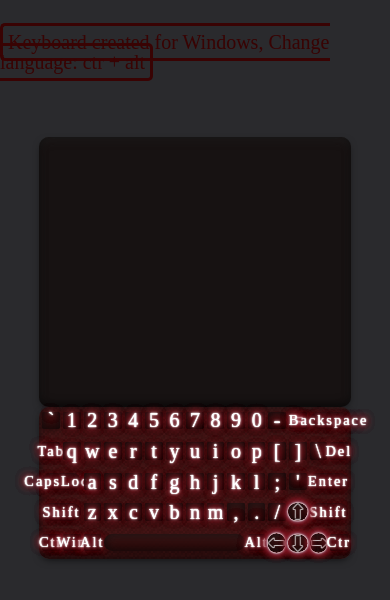
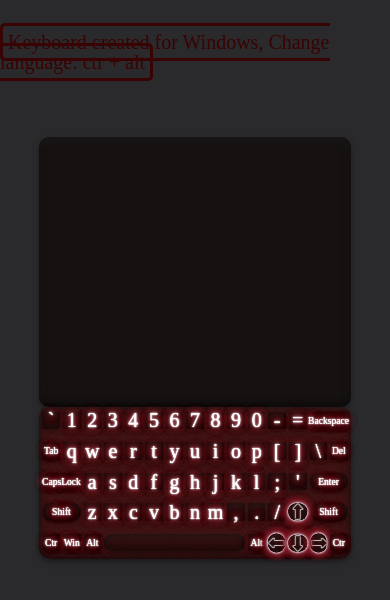
Before and after one commit to vikkitorry/Virtual-Keyboard, a plain HTML site: page index.html in a window 390 px wide. Drawn offline with Linux system fonts and the light colour scheme.

Commit message:
feat:  add feature 'change language'

```diff
--- a/js/app.js
+++ b/js/app.js
@@ -1,7 +1,7 @@
 class Keyboard {
   constructor() {
-    this.engLetters = {
-      Backquote: ['`', 'true'],
+    this.chars = {
+      Backquote: ['`', 'ё', 'true'],
       Digit1: ['1'],
       Digit2: ['2'],
       Digit3: ['3'],
@@ -16,44 +16,44 @@ class Keyboard {
       Equal: ['='],
       Backspace: ['Backspace'],
       Tab: ['Tab'],
-      KeyQ: ['q', 'true'],
-      KeyW: ['w', 'true'],
-      KeyE: ['e', 'true'],
-      KeyR: ['r', 'true'],
-      KeyT: ['t', 'true'],
-      KeyY: ['y', 'true'],
-      KeyU: ['u', 'true'],
-      KeyI: ['i', 'true'],
-      KeyO: ['o', 'true'],
-      KeyP: ['p', 'true'],
-      BracketLeft: ['[', 'true'],
-      BracketRight: [']', 'true'],
-      Backslash: ['\\', 'true'],
+      KeyQ: ['q', 'й', 'true'],
+      KeyW: ['w', 'ц', 'true'],
+      KeyE: ['e', 'у', 'true'],
+      KeyR: ['r', 'к', 'true'],
+      KeyT: ['t', 'е', 'true'],
+      KeyY: ['y', 'н', 'true'],
+      KeyU: ['u', 'г', 'true'],
+      KeyI: ['i', 'ш', 'true'],
+      KeyO: ['o', 'щ', 'true'],
+      KeyP: ['p', 'з', 'true'],
+      BracketLeft: ['[', 'х', 'true'],
+      BracketRight: [']', 'ъ', 'true'],
+      Backslash: ['\\', '/', 'true'],
       Delete: ['Del'],
       CapsLock: ['CapsLock'],
-      KeyA: ['a', 'true'],
-      KeyS: ['s', 'true'],
-      KeyD: ['d', 'true'],
-      KeyF: ['f', 'true'],
-      KeyG: ['g', 'true'],
-      KeyH: ['h', 'true'],
-      KeyJ: ['j', 'true'],
-      KeyK: ['k', 'true'],
-      KeyL: ['l', 'true'],
-      Semicolon: [';', 'true'],
-      Quote: ["'", 'true'],
+      KeyA: ['a', 'ф', 'true'],
+      KeyS: ['s', 'ы', 'true'],
+      KeyD: ['d', 'в', 'true'],
+      KeyF: ['f', 'а', 'true'],
+      KeyG: ['g', 'п', 'true'],
+      KeyH: ['h', 'р', 'true'],
+      KeyJ: ['j', 'о', 'true'],
+      KeyK: ['k', 'л', 'true'],
+      KeyL: ['l', 'д', 'true'],
+      Semicolon: [';', 'ж', 'true'],
+      Quote: ["'", 'э', 'true'],
       Enter: ['Enter'],
       ShiftLeft: ['Shift'],
-      KeyZ: ['z', 'true'],
-      KeyX: ['x', 'true'],
-      KeyC: ['c', 'true'],
-      KeyV: ['v', 'true'],
-      KeyB: ['b', 'true'],
-      KeyN: ['n', 'true'],
-      KeyM: ['m', 'true'],
-      Comma: [',', 'true'],
-      Period: ['.', 'true'],
-      Slash: ['/', 'true'],
+      KeyZ: ['z', 'я', 'true'],
+      KeyX: ['x', 'ч', 'true'],
+      KeyC: ['c', 'с', 'true'],
+      KeyV: ['v', 'м', 'true'],
+      KeyB: ['b', 'и', 'true'],
+      KeyN: ['n', 'т', 'true'],
+      KeyM: ['m', 'ь', 'true'],
+      Comma: [',', 'б', 'true'],
+      Period: ['.', 'ю', 'true'],
+      Slash: ['/', '.', 'true'],
       ArrowUp: [''],
       ShiftRight: ['Shift'],
       ControlLeft: ['Ctr'],
@@ -66,9 +66,9 @@ class Keyboard {
       ArrowRight: [''],
       ControlRight: ['Ctr'],
     };
-
+/*
     this.ruLetters = {
-      Backquote: ['ё', 'true'],
+      Backquote: ['ё', '', 'true'],
       Digit1: ['1'],
       Digit2: ['2'],
       Digit3: ['3'],
@@ -83,44 +83,44 @@ class Keyboard {
       Equal: ['='],
       Backspace: ['Backspace'],
       Tab: ['Tab'],
-      KeyQ: ['й', 'true'],
-      KeyW: ['ц', 'true'],
-      KeyE: ['у', 'true'],
-      KeyR: ['к', 'true'],
-      KeyT: ['е', 'true'],
-      KeyY: ['н', 'true'],
-      KeyU: ['г', 'true'],
-      KeyI: ['ш', 'true'],
-      KeyO: ['щ', 'true'],
-      KeyP: ['з', 'true'],
-      BracketLeft: ['х', 'true'],
-      BracketRight: ['ъ', 'true'],
-      Backslash: ['\\', 'true'],
+      KeyQ: ['й', '', 'true'],
+      KeyW: ['ц', '', 'true'],
+      KeyE: ['у', '', 'true'],
+      KeyR: ['к', '', 'true'],
+      KeyT: ['е', '', 'true'],
+      KeyY: ['н', '', 'true'],
+      KeyU: ['г', '', 'true'],
+      KeyI: ['ш', '', 'true'],
+      KeyO: ['щ', '', 'true'],
+      KeyP: ['з', '', 'true'],
+      BracketLeft: ['х', '', 'true'],
+      BracketRight: ['ъ', '', 'true'],
+      Backslash: ['\\', '', 'true'],
       Delete: ['Del'],
       CapsLock: ['CapsLock'],
-      KeyA: ['ф', 'true'],
-      KeyS: ['ы', 'true'],
-      KeyD: ['в', 'true'],
-      KeyF: ['а', 'true'],
-      KeyG: ['п', 'true'],
-      KeyH: ['р', 'true'],
-      KeyJ: ['о', 'true'],
-      KeyK: ['л', 'true'],
-      KeyL: ['д', 'true'],
-      Semicolon: ['ж', 'true'],
-      Quote: ['э', 'true'],
+      KeyA: ['ф', '', 'true'],
+      KeyS: ['ы', '', 'true'],
+      KeyD: ['в', '', 'true'],
+      KeyF: ['а', '', 'true'],
+      KeyG: ['п', '', 'true'],
+      KeyH: ['р', '', 'true'],
+      KeyJ: ['о', '', 'true'],
+      KeyK: ['л', '', 'true'],
+      KeyL: ['д', '', 'true'],
+      Semicolon: ['ж', '', 'true'],
+      Quote: ['э', '', 'true'],
       Enter: ['Enter'],
       ShiftLeft: 'Shift',
-      KeyZ: ['я', 'true'],
-      KeyX: ['ч', 'true'],
-      KeyC: ['с', 'true'],
-      KeyV: ['м', 'true'],
-      KeyB: ['и', 'true'],
-      KeyN: ['т', 'true'],
-      KeyM: ['ь', 'true'],
-      Comma: ['б', 'true'],
-      Period: ['ю', 'true'],
-      Slash: ['.', 'true'],
+      KeyZ: ['я', '', 'true'],
+      KeyX: ['ч', '', 'true'],
+      KeyC: ['с', '', 'true'],
+      KeyV: ['м', '', 'true'],
+      KeyB: ['и', '', 'true'],
+      KeyN: ['т', '', 'true'],
+      KeyM: ['ь', '', 'true'],
+      Comma: ['б', '', 'true'],
+      Period: ['ю', '', 'true'],
+      Slash: ['.', '', 'true'],
       ArrowUp: [''],
       ShiftRight: ['Shift'],
       ControlLeft: ['Ctr'],
@@ -133,8 +133,8 @@ class Keyboard {
       ArrowRight: [''],
       ControlRight: ['Ctr'],
     };
-
-    this.lang = 'ru';
+*/
+    this.isLangRu = JSON.parse(localStorage.getItem('lng')) || false;
     this.isCaps = false;
     this.createPageStructure();
     this.keyboard;
@@ -181,23 +181,28 @@ class Keyboard {
   }
 
   addIdContent(keys) {
-    const keysObj = Object.keys(this.engLetters);
+    const keysObj = Object.keys(this.chars);
     keys.forEach((el, i) => {
       el.setAttribute('id', keysObj[i]);
-      const dataElm = this.engLetters[keysObj[i]]
-      if (dataElm[1]) {
-        el.dataset.symbol = 'true';
+      const dataElm = this.chars[keysObj[i]]
+      if (dataElm[2]) {
+        el.dataset.ru = dataElm[1];
+        el.dataset.eng = dataElm[0];
+        el.dataset.symbol = "true";
       }
-      el.textContent = dataElm[0];
+      if (this.isLangRu) {
+        el.textContent = dataElm[1]
+      } else {
+        el.textContent = dataElm[0];
+      }
     });
-
   }
 
   addMessage(buttons, textWindow) {
     const symbolsArr = document.querySelectorAll('[data-symbol="true"]')
     buttons.forEach((el) => {
       el.addEventListener('click', () => {
-        if (el.dataset.symbol) {
+        if (el.dataset.ru) {
           textWindow.textContent += el.textContent;
         } else {
           this.checkBtn(el.id, textWindow, symbolsArr)
@@ -216,7 +221,7 @@ class Keyboard {
         });
       }
 
-      if (el.id === 'ShiftLeft') {
+      if (el.id === 'ShiftLeft' || el.id === 'ShiftRight') {
         el.addEventListener('mousedown', () => {
           addActionForShift();
         });
@@ -225,10 +230,8 @@ class Keyboard {
         });
       }
     });
+    this.addMessageByKeyDown(buttons, textWindow, symbolsArr);
   }
-
-
-
 
   checkBtn(btnCode, textWindow, symbolsArr) {
     switch (btnCode) {
@@ -273,6 +276,52 @@ class Keyboard {
     }
   }
 
+  changeLang() {
+    const lang = localStorage.getItem('lang');
+    if (this.isLangRu) {
+      localStorage.setItem('lang', 'en');
+    } else {
+      localStorage.setItem('lang', 'ru');
+    }
+  }
+
+  addMessageByKeyDown(buttons, textWindow, symbolsArr) {
+      document.addEventListener('keydown', (evt) => {
+        if (this.keyboard.querySelector(`#${evt.code}`)) {
+          setTimeout(() => {
+            const item = this.keyboard.querySelector(`#${evt.code}`);
+            this.hightLightKey(item)
+          })
+        if ((evt.altKey && evt.ctrlKey)) {
+          this.changeLang()
+          symbolsArr.forEach((btn, i) => {
+            if (this.isLangRu) {
+              btn.textContent = btn.dataset.eng
+            } else {
+              btn.textContent = btn.dataset.ru
+            }
+          })
+          this.isLangRu = !this.isLangRu
+        }
+        }
+      })
+
+      document.addEventListener('keyup', (evt) => {
+        if (this.keyboard.querySelector(`#${evt.code}`)) {
+          setTimeout(() => {
+          const item = this.keyboard.querySelector(`#${evt.code}`);
+          this.delHightLightKey(item);
+          })
+        }
+      })
+  }
+
+  hightLightKey(item) {
+    item.classList.add('active')
+  }
+  delHightLightKey(item) {
+    item.classList.remove('active')
+  }
 
 }
 
@@ -281,5 +330,6 @@ function createPage() {
 }
 
 window.addEventListener('load', () => {
+  const lang = JSON.parse(localStorage.getItem('lng'));
   createPage();
 });
--- a/styles.css
+++ b/styles.css
@@ -146,6 +146,15 @@ main {
   transform: scale(0.98)
 }
 
+.active {
+  transition: 0.2s;
+  box-shadow:
+  inset rgba(0, 0, 0, 0.7) 0 -8px 8px,
+  inset rgba(0, 0, 0, 0.7) 0 8px 8px,
+  rgba(0, 0, 0, 0.7) 0 8px 8px -8px;
+  transform: scale(0.98)
+}
+
 #ArrowDown:after, #ArrowLeft:after,
 #ArrowRight:after, #ArrowUp:after {
   content: "";
@@ -175,3 +184,11 @@ main {
 #ArrowUp::after {
   transform: rotate(-90deg);
 }
+
+@media screen and (max-width: 1024px){
+  #Tab, #ControlRight, #ControlLeft, #MetaLeft, #AltRight, #Delete,
+  #Backspace, #ShiftLeft, #CapsLock, #Enter, #ShiftRight, #AltLeft{
+  font-size: 60%;
+  letter-spacing: 0;
+  }
+}
```
